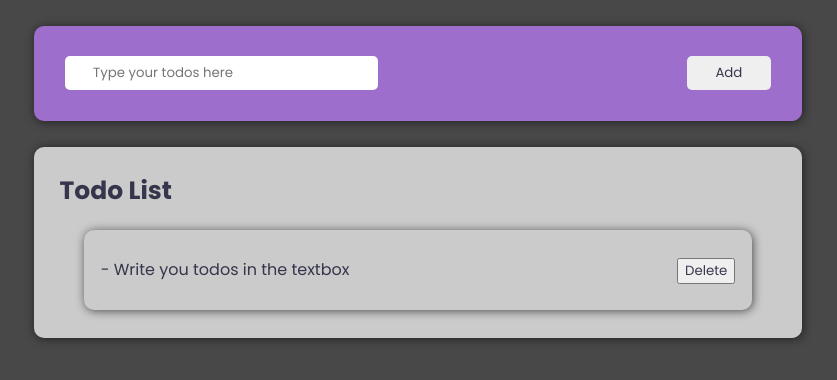
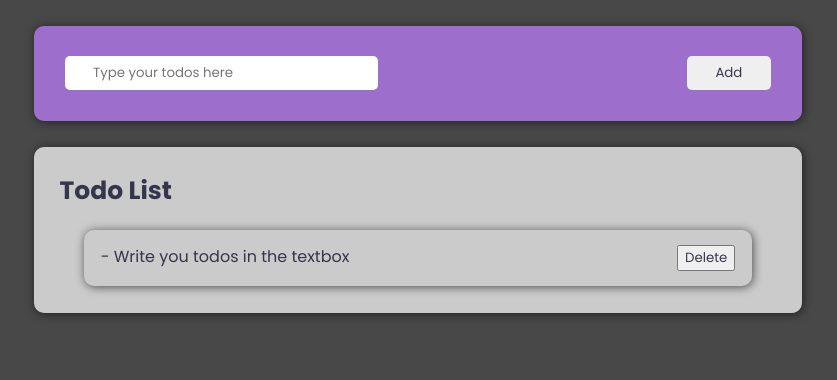
Before and after one commit to sadiqhasanrupani/TodoListApp, a React (Create React App) app: page / in a window 1280 px wide. Shown: the top 380 px of the page, without its empty margins (222-1059 px from the left). Built offline with nearby package versions, Linux system fonts and the light colour scheme.

Commit message:
updated the styling part in Todo item component

```diff
--- a/src/Components/Todos/Todos.css
+++ b/src/Components/Todos/Todos.css
@@ -2,11 +2,11 @@
   max-width: 95%;
   width: 90%;
   margin: 2% auto;
-  height: 5rem;
+  /* height: 4.2rem; */
 }
 .todo-flex{
   margin: 2% auto;
-  padding: 4% 0% 4% 0%;
+  padding: 0.9rem 0.5rem 0.9rem 0.5rem;
   max-width: 95%;
   width: 100%;
   display: flex;
```
Also changed, not shown: 1 other file (tests, documents, lock files or other folders).
